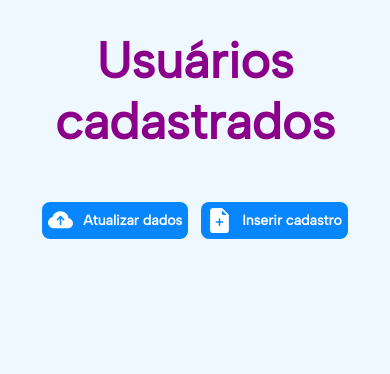
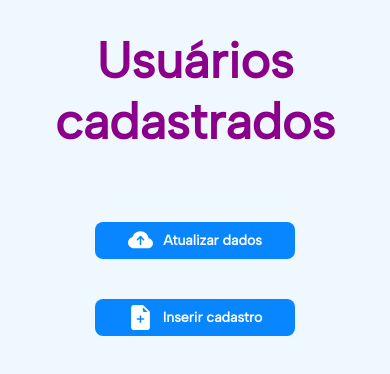
Before and after one commit to gutto-moura/cadastro-simples, a React (Create React App) app: page /admin in a window 390 px wide. Shown: the top 374 px of the page. Built offline with nearby package versions, Linux system fonts and the light colour scheme.

Commit message:
Responsividade

```diff
--- a/src/pages/Admin/index.js
+++ b/src/pages/Admin/index.js
@@ -57,7 +57,7 @@ function Admin(){
             <h1>Usuários cadastrados</h1>
             <InformationAdmin>
                 <button onClick={allUsers}><BsCloudArrowUpFill size='25' /><span>Atualizar dados</span></button>
-                <h2>{users.length <= 0 ? "" : `Total de cadastro: ${users.length}`}</h2>
+                <h2>{users.length <= 0 ? "" : `Cadastros: ${users.length}`}</h2>
                 <button onClick={backCadastro}>{<BsFileEarmarkPlusFill size='25'/>}<span>Inserir cadastro</span></button>
             </InformationAdmin>
             <table>
--- a/src/pages/Admin/styleAdmin.js
+++ b/src/pages/Admin/styleAdmin.js
@@ -52,7 +52,7 @@ export const ContainerAdmin = styled.div`
         font-size: 50px;
         color: 	#8B008B;
 
-        @media(max-width: 769px) {
+        @media(max-width: 965px) {
             text-align: center;
         }
     }
@@ -89,11 +89,11 @@ export const ContainerAdmin = styled.div`
             background-color: transparent;
             border: none;
         }
-        @media(max-width: 769px) {
+        @media(max-width: 965px) {
             display: none;
         }
     }
-    @media(max-width: 769px) {
+    @media(max-width: 965px) {
         section{
             display: flex;
         }
@@ -106,6 +106,8 @@ export const InformationAdmin = styled.div`
 
     h2{
         font-size: 25px;
+        padding-left: 30px;
+        padding-right: 30px;
     }
     button{
         display: flex;
@@ -117,9 +119,23 @@ export const InformationAdmin = styled.div`
         background-color: #0886ff;
         color: #fff;
 
-
         span{
             padding-left: 10px;
         }
     }
+    @media(max-width: 625px) {
+        flex-direction: column;
+        justify-content: center;
+        align-items: center;
+
+        button{
+            width: 200px;
+           justify-content: center;
+           margin-bottom: 20px;
+           margin-top: 20px;
+        }
+        h2{
+            font-size: 30px;
+        }
+    }
 `;
```
